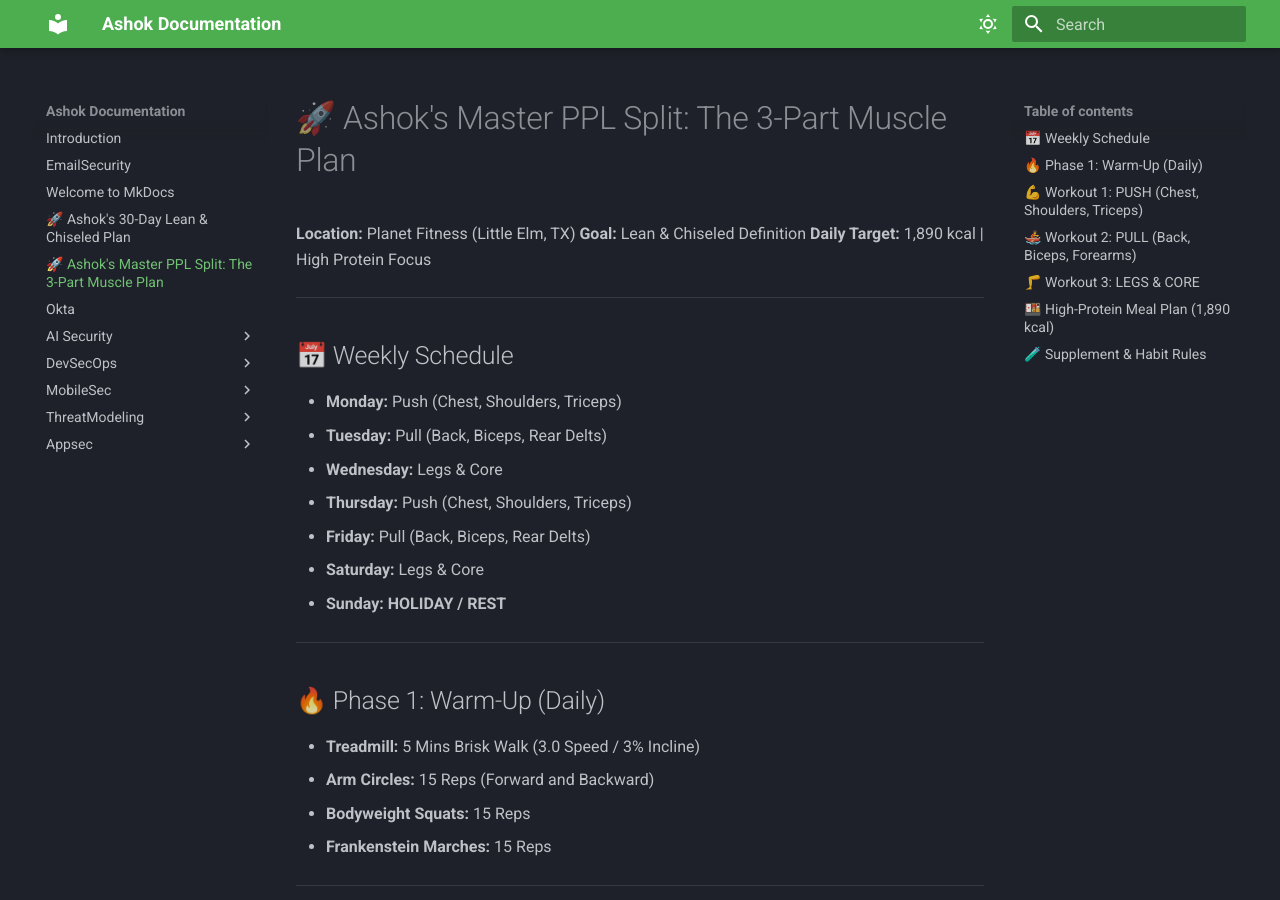
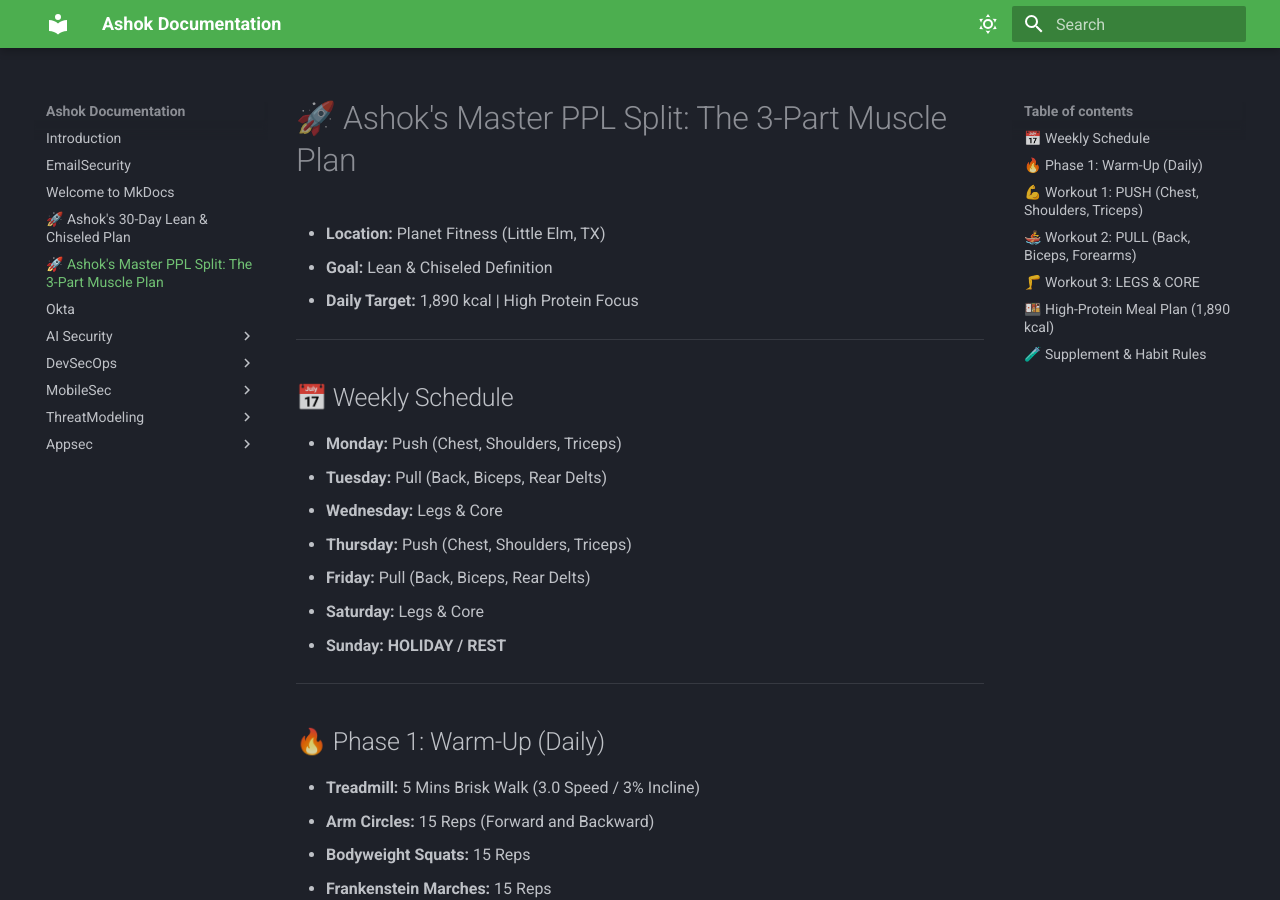
Before and after one commit to ashok5141/ashok5141.github.io, an MkDocs documentation site: the page built from docs/Gymm.md, in a window 1280 px wide and 900 px high. Built offline with MkDocs 1.6.1 and Material for MkDocs 9.7.7, drawn with Linux system fonts in a browser that asks for light colours.

Commit message:
Master plann

```diff
--- a/docs/Gymm.md
+++ b/docs/Gymm.md
@@ -1,8 +1,8 @@
 # 🚀 Ashok's Master PPL Split: The 3-Part Muscle Plan
 
-**Location:** Planet Fitness (Little Elm, TX)
-**Goal:** Lean & Chiseled Definition
-**Daily Target:** 1,890 kcal | High Protein Focus
+* **Location:** Planet Fitness (Little Elm, TX)
+* **Goal:** Lean & Chiseled Definition
+* **Daily Target:** 1,890 kcal | High Protein Focus
 
 ---
 
```
